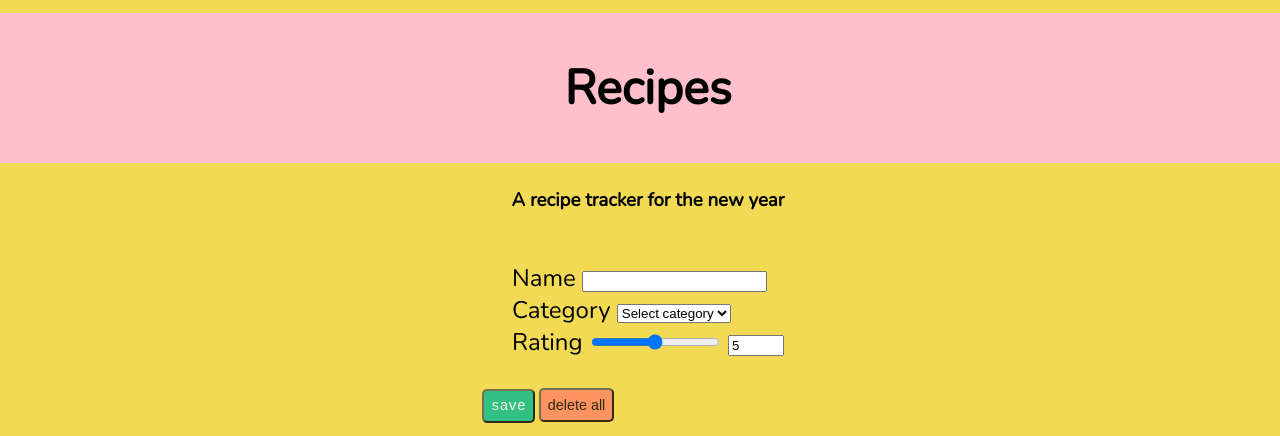
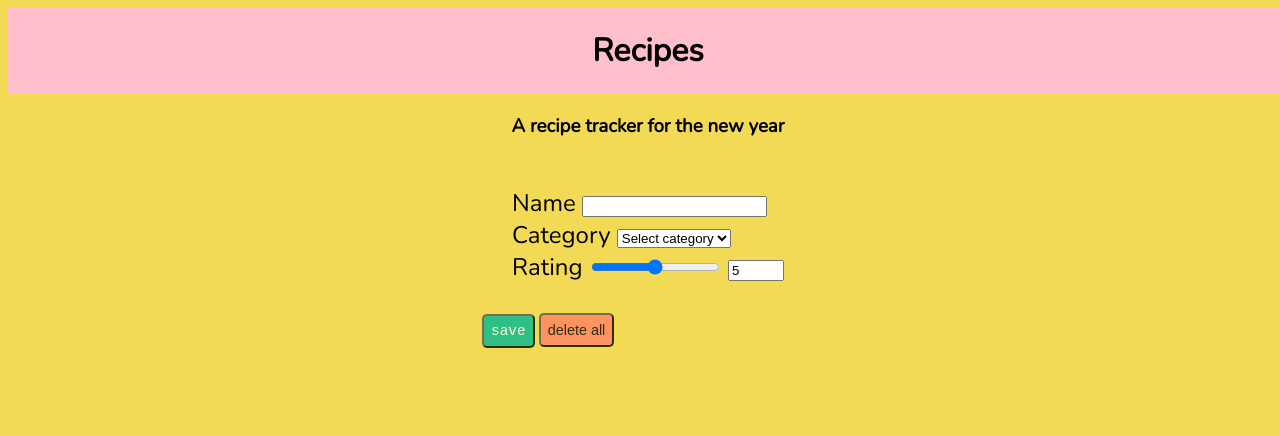
Before and after one commit to andrewkirkwood/W06-weekend_homework-DOM, a plain HTML site: page index.html in a window 1280 px wide. Drawn offline with nearby package versions, Linux system fonts and the light colour scheme.

Commit message:
working on CSS and dynamically assigning clas

```diff
--- a/css/main.css
+++ b/css/main.css
@@ -28,9 +28,9 @@ li.recipe-list-item {
 }
 .title {
   background-color: pink;
-  margin: 5px;
-  padding: 10px;
-  font-size: 1.5em;
+  /* margin: 50px;
+  padding: 5px; */
+  font-size: 1em;
   width: 100%;
   text-align: center;
 
```
Also changed, not shown: index.html (line endings or trailing spaces).
